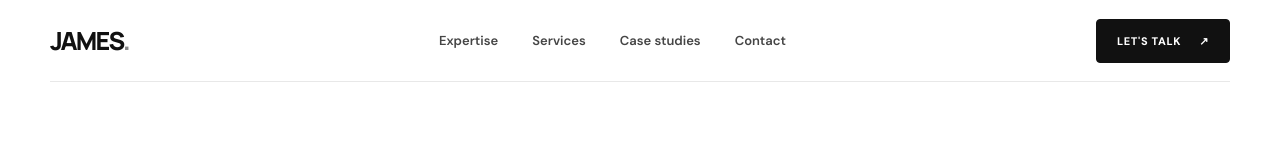
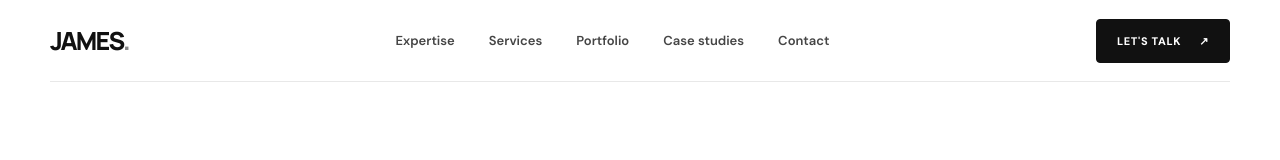
Before and after one commit to TEEJAY-PIXEL/James-Emmanuel, a Next.js app in the folder portfolio-site/: page / in a window 1280 px wide. Shown: the top 160 px of the page. Built offline with nearby package versions, Linux system fonts and the light colour scheme.

Commit message:
Add portfolio page to main navigation

```diff
--- a/portfolio-site/app/page.tsx
+++ b/portfolio-site/app/page.tsx
@@ -74,6 +74,7 @@ export default function Home() {
         <nav className="top-nav" aria-label="Main navigation">
           <a href="#expertise">Expertise</a>
           <a href="#services">Services</a>
+          <a href="/portfolio">Portfolio</a>
           <a href="/case-studies">Case studies</a>
           <a href="/contact">Contact</a>
         </nav>
```
